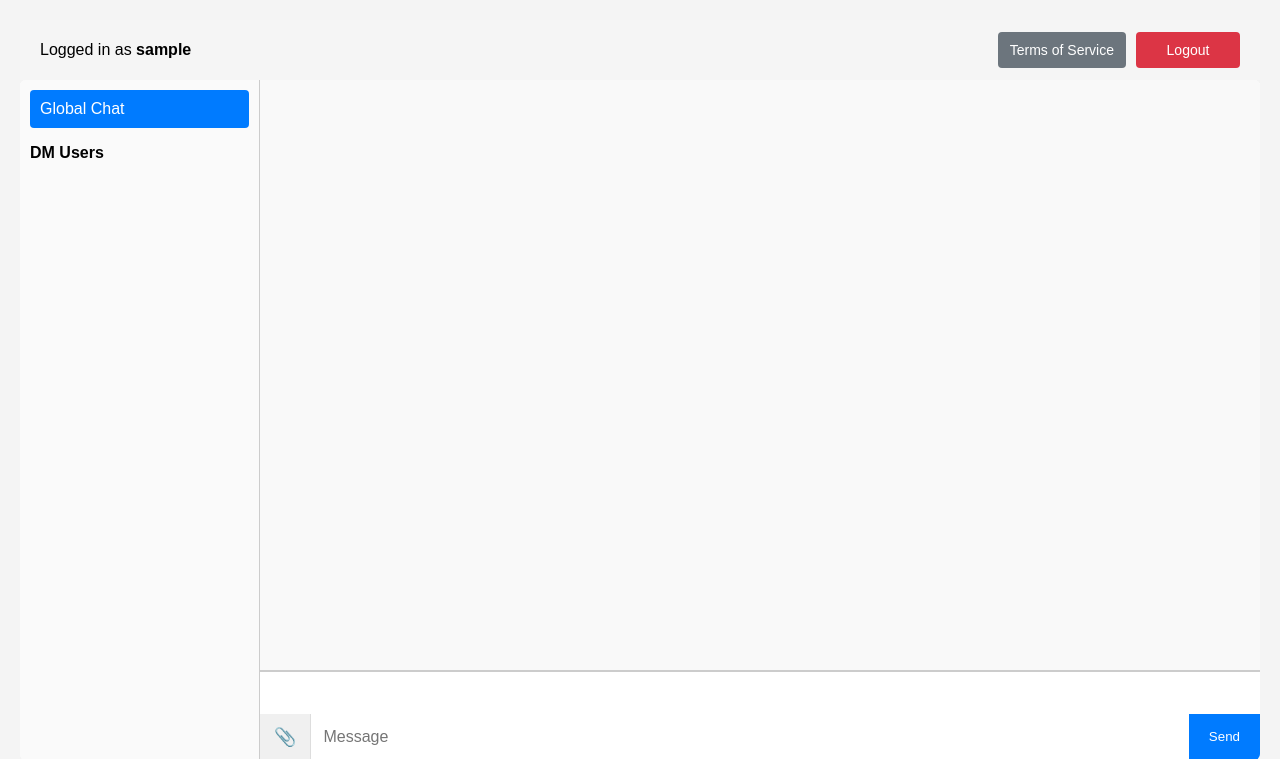
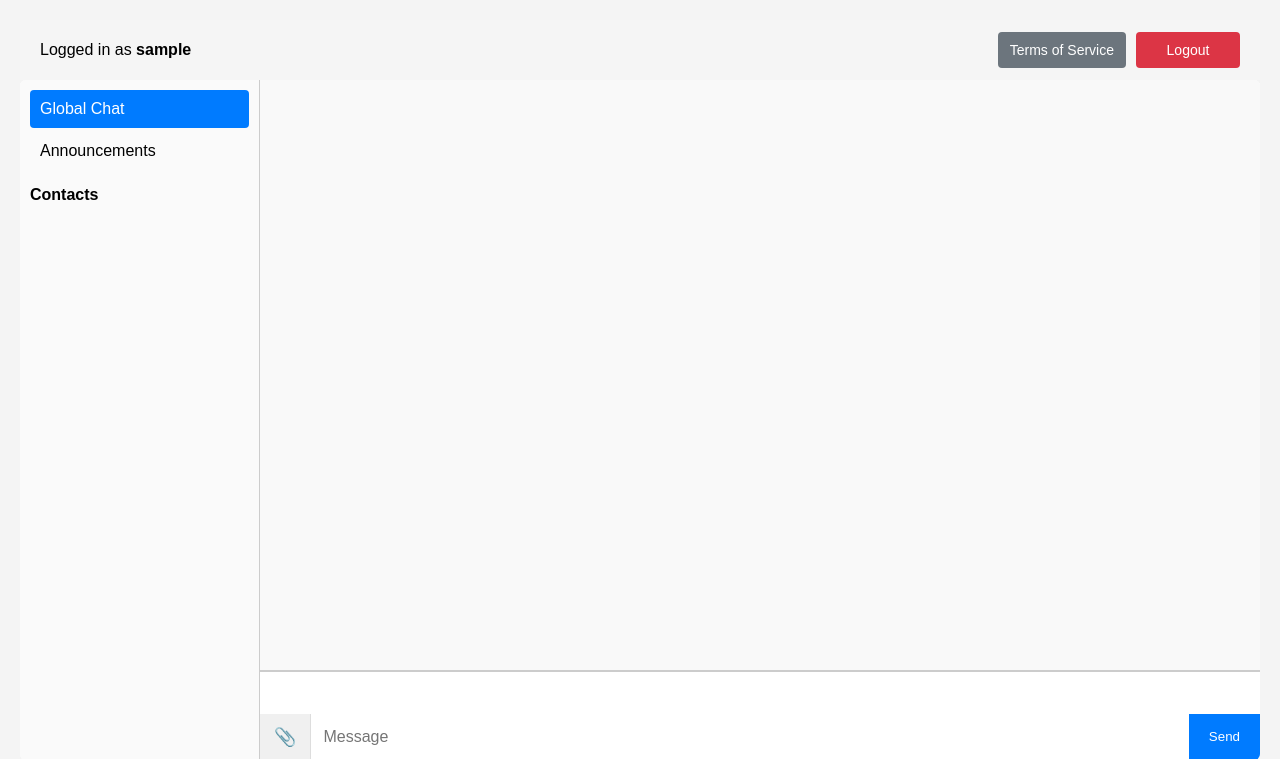
Before and after one commit to JamesTecho/messenger, a Flask app: page / in a window 1280 px wide. Shown: the top 759 px of the page. Run offline with Flask 3, Linux system fonts and the light colour scheme; the visitor is signed in with stand-in values (Sample User, id 1); parts of the project's set-up code (start-up, migrations or seed data) failed here and were passed over; some libraries are stand-ins or nearby versions.

Commit message:
Add contacts (real names) and announcements channel
Contacts:
- Admin can set a real-life display name for each user via the admin panel
- Stored as contact_name in users.json
- Sidebar shows "Real Name (username)" when a contact name is set, plain
  username otherwise; section renamed from "DM Users" to "Contacts"

Announcements:
- New read-only channel in the sidebar, below Global Chat
- Only admins can post; non-admins see a disabled input with an explanation
- Messages stored as recipient="announcements", is_global=False
- Broadcast to all connected users via the announcements Socket.IO room
- Unread badge tracked the same way as global chat
- Server rejects posts from non-admins with an error event

Co-Authored-By: Claude Sonnet 4.6 <noreply@anthropic.com>

```diff
--- a/app.py
+++ b/app.py
@@ -26,6 +26,7 @@ DB_FILE = os.path.join(BASE_DIR, "instance", "chat_storage.db")
 BACKUP_DIR = os.path.join(BASE_DIR, "db_backups")
 UPLOAD_DIR = os.path.join(BASE_DIR, "uploads")
 GLOBAL_CHAT_ROOM = "global_chat"
+ANNOUNCEMENTS_ROOM = "announcements"
 
 MAX_IMAGE_BYTES = 8 * 1024 * 1024   # 8 MB
 MAX_FILE_BYTES  = 20 * 1024 * 1024  # 20 MB
@@ -279,6 +280,19 @@ def toggle_ban(username):
     return redirect(url_for("admin_panel"))
 
 
+@app.route("/admin/set_contact/<username>", methods=["POST"])
+@login_required
+def set_contact(username):
+    if not is_admin():
+        return "Forbidden", 403
+    users = load_users()
+    if username not in users:
+        return "User not found", 404
+    users[username]["contact_name"] = request.form.get("contact_name", "").strip()
+    save_users(users)
+    return "OK", 200
+
+
 # ================== FILE UPLOAD / SERVE ==================
 @app.route("/upload", methods=["POST"])
 @login_required
@@ -352,7 +366,10 @@ def connect(auth=None):  # <-- Accepts optional auth argument
         return
     ONLINE_USERS[current_user.username] = request.sid
     join_room(GLOBAL_CHAT_ROOM)
-    emit("registered_users", list(load_users().keys()), room=request.sid)
+    join_room(ANNOUNCEMENTS_ROOM)
+    users = load_users()
+    user_list = [{"username": u, "contact_name": d.get("contact_name", "")} for u, d in users.items()]
+    emit("registered_users", user_list, room=request.sid)
     emit("unread_counts", get_unread_counts(current_user.username), room=request.sid)
 
 @socketio.on("request_history")
@@ -374,6 +391,20 @@ def request_history(data):
         if not before_id:
             last_from_others = max((m.id for m in msgs if m.sender != user), default=0)
             set_last_read(user, "global", last_from_others)
+            CURRENT_OPEN[user] = target
+
+    elif target == ANNOUNCEMENTS_ROOM:
+        query = Message.query.filter_by(is_global=False, recipient=ANNOUNCEMENTS_ROOM)
+
+        if before_id:
+            query = query.filter(Message.id < before_id)
+
+        msgs = query.order_by(Message.id.desc()).limit(limit).all()
+        msgs.reverse()
+
+        if not before_id:
+            last_from_others = max((m.id for m in msgs if m.sender != user), default=0)
+            set_last_read(user, "announcements", last_from_others)
             CURRENT_OPEN[user] = target
 
     else:
@@ -442,6 +473,13 @@ def store(data):
     except (json.JSONDecodeError, KeyError, TypeError):
         pass
 
+    is_announcement = target == ANNOUNCEMENTS_ROOM
+
+    # Only admins can post announcements
+    if is_announcement and not is_admin():
+        emit("error", {"msg": "Only admins can post announcements"}, room=request.sid)
+        return
+
     # Enforce message length limit for non-admins and non-attachments
     if attachment is None and not is_admin() and len(msg) > MAX_MSG_CHARS:
         emit("error", {"msg": f"Message too long (max {MAX_MSG_CHARS} characters)"}, room=request.sid)
@@ -465,14 +503,22 @@ def store(data):
                 if CURRENT_OPEN.get(u) == GLOBAL_CHAT_ROOM:
                     set_last_read(u, "global", new_msg_id)
                 socketio.emit("unread_counts", get_unread_counts(u, current_open=CURRENT_OPEN.get(u)), room=sid)
+
+    elif is_announcement:
+        emit("live_message", live, room=ANNOUNCEMENTS_ROOM)
+        for u, sid in ONLINE_USERS.items():
+            if u != sender:
+                if CURRENT_OPEN.get(u) == ANNOUNCEMENTS_ROOM:
+                    set_last_read(u, "announcements", new_msg_id)
+                socketio.emit("unread_counts", get_unread_counts(u, current_open=CURRENT_OPEN.get(u)), room=sid)
+        socketio.emit("unread_counts", get_unread_counts(sender, current_open=CURRENT_OPEN.get(sender)), room=request.sid)
+
     else:
         recipient_sid = ONLINE_USERS.get(target)
         emit("live_message", live, room=request.sid)
-        # Sender is actively in this chat, keep their last_read current
         set_last_read(sender, target, new_msg_id)
         if recipient_sid:
             emit("live_message", live, room=recipient_sid)
-            # If recipient has this conversation open, mark it as read for them too
             if CURRENT_OPEN.get(target) == sender:
                 set_last_read(target, sender, new_msg_id)
             socketio.emit("unread_counts", get_unread_counts(target, current_open=CURRENT_OPEN.get(target)), room=recipient_sid)
@@ -480,7 +526,9 @@ def store(data):
 
 @socketio.on("get_users")
 def get_users():
-    emit("registered_users", list(load_users().keys()), room=request.sid)
+    users = load_users()
+    user_list = [{"username": u, "contact_name": d.get("contact_name", "")} for u, d in users.items()]
+    emit("registered_users", user_list, room=request.sid)
     emit("unread_counts", get_unread_counts(current_user.username), room=request.sid)
 
 with app.app_context():
--- a/config.py
+++ b/config.py
@@ -2,3 +2,4 @@ USER_FILE = "users.json"
 DB_FILE = r"C:\messenger\instance\chat_storage.db"
 BACKUP_DIR = "db_backups"
 GLOBAL_CHAT_ROOM = "global_chat"
+ANNOUNCEMENTS_ROOM = "announcements"
--- a/templates/chat.html
+++ b/templates/chat.html
@@ -315,8 +315,11 @@ body {
             <li class="active" data-target="global_chat">
                 Global Chat <span class="badge" id="global-badge" style="display:none;"></span>
             </li>
+            <li data-target="announcements">
+                Announcements <span class="badge" id="announce-badge" style="display:none;"></span>
+            </li>
         </ul>
-        <h4>DM Users</h4>
+        <h4>Contacts</h4>
         <ul id="dm-users"></ul>
     </div>
 
@@ -576,6 +579,15 @@ function updateBadges(counts) {
     } else {
         globalBadge.style.display = "none";
     }
+
+    var announceBadge = document.getElementById("announce-badge");
+    if (counts.announcements > 0) {
+        announceBadge.textContent = counts.announcements;
+        announceBadge.style.display = "inline-block";
+    } else {
+        announceBadge.style.display = "none";
+    }
+
     document.querySelectorAll("#dm-users li").forEach(function(li) {
         var user  = li.getAttribute("data-user");
         var badge = li.querySelector(".badge");
@@ -605,11 +617,16 @@ socket.on("connect", function() {
 socket.on("registered_users", function(users) {
     var list = document.getElementById("dm-users");
     list.innerHTML = "";
-    users.forEach(function(u) {
-        if (u !== userName) {
+    users.forEach(function(entry) {
+        var u = entry.username;
+        var contactName = entry.contact_name || "";
+        if (u === userName) return;
         var li = document.createElement("li");
         li.setAttribute("data-user", u);
-            li.innerHTML = u + ' <span class="badge"></span>';
+        var label = contactName ? contactName + " \u200B" : u;
+        li.innerHTML = (contactName
+            ? "<span style='font-weight:500'>" + contactName + "</span> <span style='font-size:11px;color:#999'>(" + u + ")</span>"
+            : u) + ' <span class="badge"></span>';
         li.onclick = function() {
             currentTarget = u;
             document.querySelectorAll("#sidebar li, #dm-users li").forEach(x => x.classList.remove("active"));
@@ -618,12 +635,21 @@ socket.on("registered_users", function(users) {
             oldestMessageId = null;
             hasMoreHistory  = true;
             socket.emit("request_history", { target: currentTarget });
+            setInputForChannel(currentTarget);
         };
         list.appendChild(li);
-        }
     });
     checkShowLoadMore();
 });
+
+function setInputForChannel(target) {
+    var isAnnounce = (target === "announcements");
+    var canPost = !isAnnounce || isAdmin;
+    msgInput.disabled   = !canPost;
+    document.getElementById("attach-btn").disabled = !canPost;
+    document.getElementById("send-btn").disabled   = !canPost;
+    msgInput.placeholder = isAnnounce && !isAdmin ? "Read-only — only admins can post announcements" : "Message";
+}
 
 document.querySelector('#sidebar li[data-target="global_chat"]').onclick = function() {
     currentTarget = "global_chat";
@@ -633,6 +659,19 @@ document.querySelector('#sidebar li[data-target="global_chat"]').onclick = funct
     oldestMessageId = null;
     hasMoreHistory  = true;
     socket.emit("request_history", { target: currentTarget });
+    setInputForChannel(currentTarget);
+    checkShowLoadMore();
+};
+
+document.querySelector('#sidebar li[data-target="announcements"]').onclick = function() {
+    currentTarget = "announcements";
+    document.querySelectorAll("#sidebar li, #dm-users li").forEach(x => x.classList.remove("active"));
+    this.classList.add("active");
+    chat.innerHTML = "";
+    oldestMessageId = null;
+    hasMoreHistory  = true;
+    socket.emit("request_history", { target: currentTarget });
+    setInputForChannel(currentTarget);
     checkShowLoadMore();
 };
 
@@ -689,7 +728,8 @@ chat.addEventListener("scroll", function() {
 socket.on("live_message", function(data) {
     if (
         (data.is_global && currentTarget === "global_chat") ||
-        (!data.is_global && (data.sender === currentTarget || data.recipient === currentTarget))
+        (data.recipient === "announcements" && currentTarget === "announcements") ||
+        (!data.is_global && data.recipient !== "announcements" && (data.sender === currentTarget || data.recipient === currentTarget))
     ) {
         addMessage(data.msg, data.timestamp, data.attachment);
     }
--- a/unread.py
+++ b/unread.py
@@ -2,7 +2,7 @@
 
 from database import Message
 from utils import load_users
-from config import GLOBAL_CHAT_ROOM
+from config import GLOBAL_CHAT_ROOM, ANNOUNCEMENTS_ROOM
 
 LAST_READ = {}
 
@@ -25,6 +25,16 @@ def get_unread_counts(user, current_open=None):
     else:
         counts["global"] = 0
 
+    if current_open != ANNOUNCEMENTS_ROOM:
+        counts["announcements"] = Message.query.filter_by(
+            is_global=False, recipient=ANNOUNCEMENTS_ROOM
+        ).filter(
+            Message.sender != user,
+            Message.id > get_last_read(user, "announcements")
+        ).count()
+    else:
+        counts["announcements"] = 0
+
     for u in load_users():
         if u == user:
             continue
```
Also changed, not shown: templates/admin.html (+21 -0 lines). Lines whose indentation alone changed are shown as unchanged.
